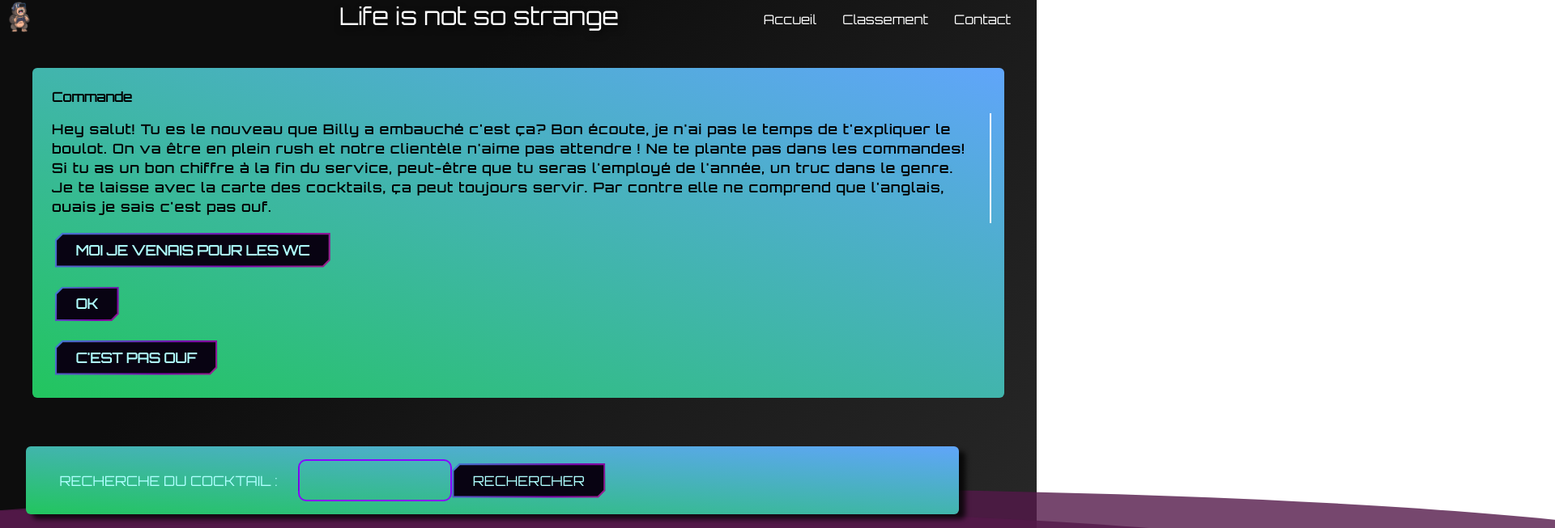
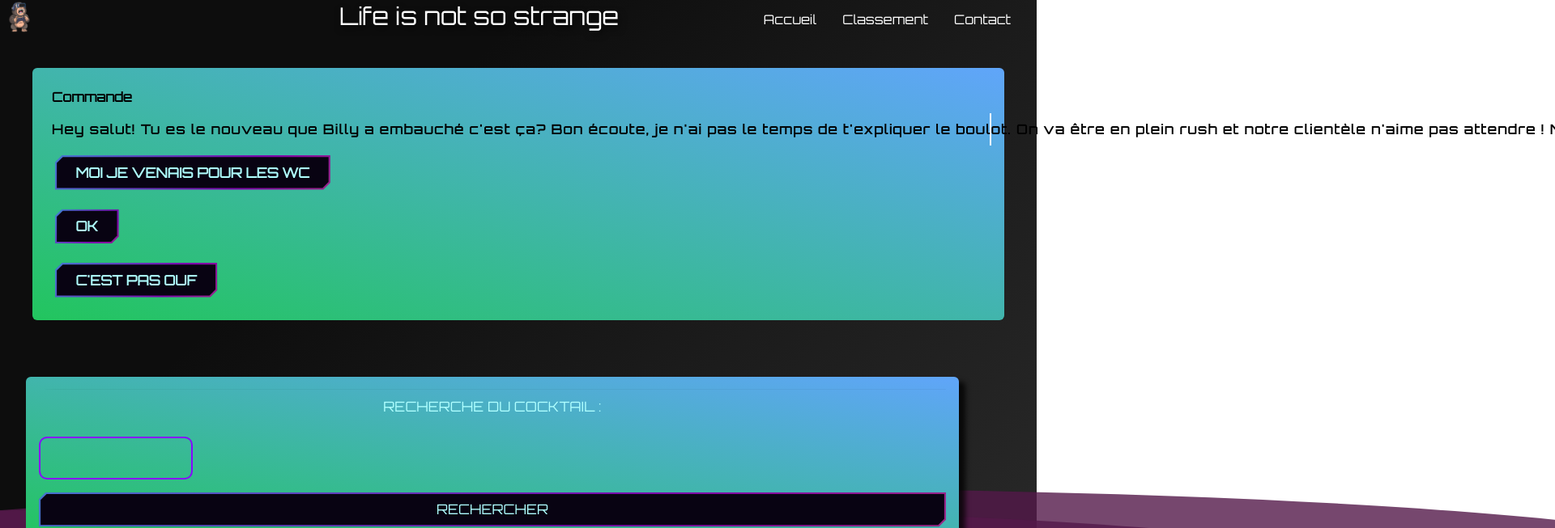
Before and after one commit to WildCodeSchool/2023-02-JS-LaLoupe-LifeIsNotSoStrange.TM, a React (Vite) app in the folder frontend/: page /cocktailgame in a window 1280 px wide. Shown: the part 4-657 px from the top of the page at 81% size, 1920 px wide, since content can reach past the window. Built offline with nearby package versions, Linux system fonts and the light colour scheme.

Commit message:
fixation for cocktail game

```diff
--- a/frontend/src/components/CocktailSearch.jsx
+++ b/frontend/src/components/CocktailSearch.jsx
@@ -28,7 +28,7 @@ function CocktailSearch() {
   return (
     <div className="search-cocktail-container">
       <form
-        className=" content-center items-center gap-3 bg-gradient-to-tr to-blue-400 from-green-500 p-4 flex-wrap  m-5 rounded-md"
+        className=" bg-gradient-to-tr to-blue-400 from-green-500 flex flex-col gap-4 p-4 rounded-md"
         onSubmit={handleSearch}
       >
         <label className="label-search" htmlFor="searchInput">
@@ -46,15 +46,20 @@ function CocktailSearch() {
         </button>
       </form>
 
-      <div className=" m-8  ">
+      <div className=" m-8 flex-wrap items-center ">
         {results.map((drink) => (
           <div
-            className=" font-bold flex-wrap
+            className=" font-bold  flex flex-col
+          justify-center items-center
           sp bg-gradient-to-tr to-blue-400 from-green-500 p-4 align-middle m-5 rounded-md "
             key={drink.idDrink}
           >
             <h2 className="text-white text-center">{drink.strDrink}</h2>
-            <img className="" src={drink.strDrinkThumb} alt={drink.strDrink} />
+            <img
+              className=" p-2 w-1/2 "
+              src={drink.strDrinkThumb}
+              alt={drink.strDrink}
+            />
             <p className="text-center">
               Its ingredients are : {drink.strIngredient1},{" "}
               {drink.strIngredient2}, {drink.strIngredient3},{" "}
--- a/frontend/src/components/Quizz.jsx
+++ b/frontend/src/components/Quizz.jsx
@@ -1,4 +1,4 @@
-import React, { useState } from "react";
+import React, { useState, useEffect } from "react";
 import "./Quizz.css";
 
 const Quizz = () => {
@@ -10,7 +10,7 @@ const Quizz = () => {
       question:
         "Hey salut! Tu es le nouveau que Billy a embauché c'est ça? Bon écoute, je n'ai pas le temps de t'expliquer le boulot. On va être en plein rush et notre clientèle n'aime pas attendre ! Ne te plante pas dans les commandes! Si tu as un bon chiffre à la fin du service, peut-être que tu seras l'employé de l'année, un truc dans le genre. Je te laisse avec la carte des cocktails, ça peut toujours servir. Par contre elle ne comprend que l'anglais, ouais je sais c'est pas ouf.",
       options: ["Moi je venais pour les wc", "Ok", "C'est pas ouf"],
-      correctAnswer: "ok",
+      correctAnswer: "Ok",
     },
     {
       id: 2,
@@ -51,6 +51,9 @@ const Quizz = () => {
       correctAnswer: "Martini",
     },
   ];
+  useEffect(() => {
+    document.activeElement?.blur();
+  }, [answers]);
 
   const handleAnswer = (answer) => {
     setAnswers({ ...answers, [currentQuestion]: answer });
@@ -75,7 +78,7 @@ const Quizz = () => {
   return (
     <div className=" font-bold m-10 rounded-md flex-col bg-gradient-to-tr to-blue-400 from-green-500 p-4">
       <h1 className="p-2">Commande </h1>
-      <p className="p-2 animate-typing border-r-2 tracking-widest border-r-white pr-5 text-black font-extrabold">
+      <p className="p-2 animate-typing border-r-2 whitespace-nowrap tracking-widest border-r-white pr-5 text-black font-extrabold">
         {questions[currentQuestion].question}
       </p>
       <ul>
--- a/frontend/tailwind.config.js
+++ b/frontend/tailwind.config.js
@@ -23,7 +23,7 @@ export default {
         },
       },
       animation: {
-        typing: "typing 1.2s steps(20) alternate",
+        typing: "typing 2s steps(20) alternate",
       },
     },
   },
```
